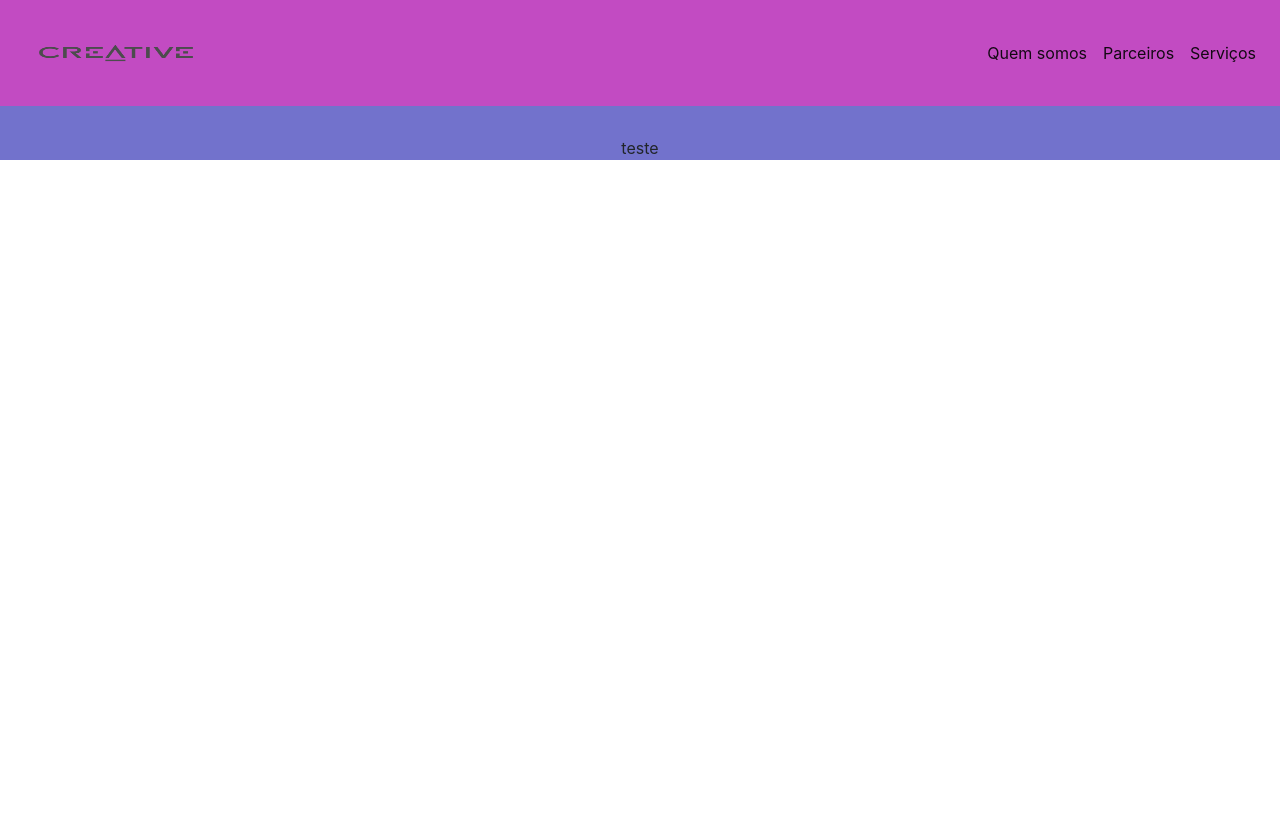
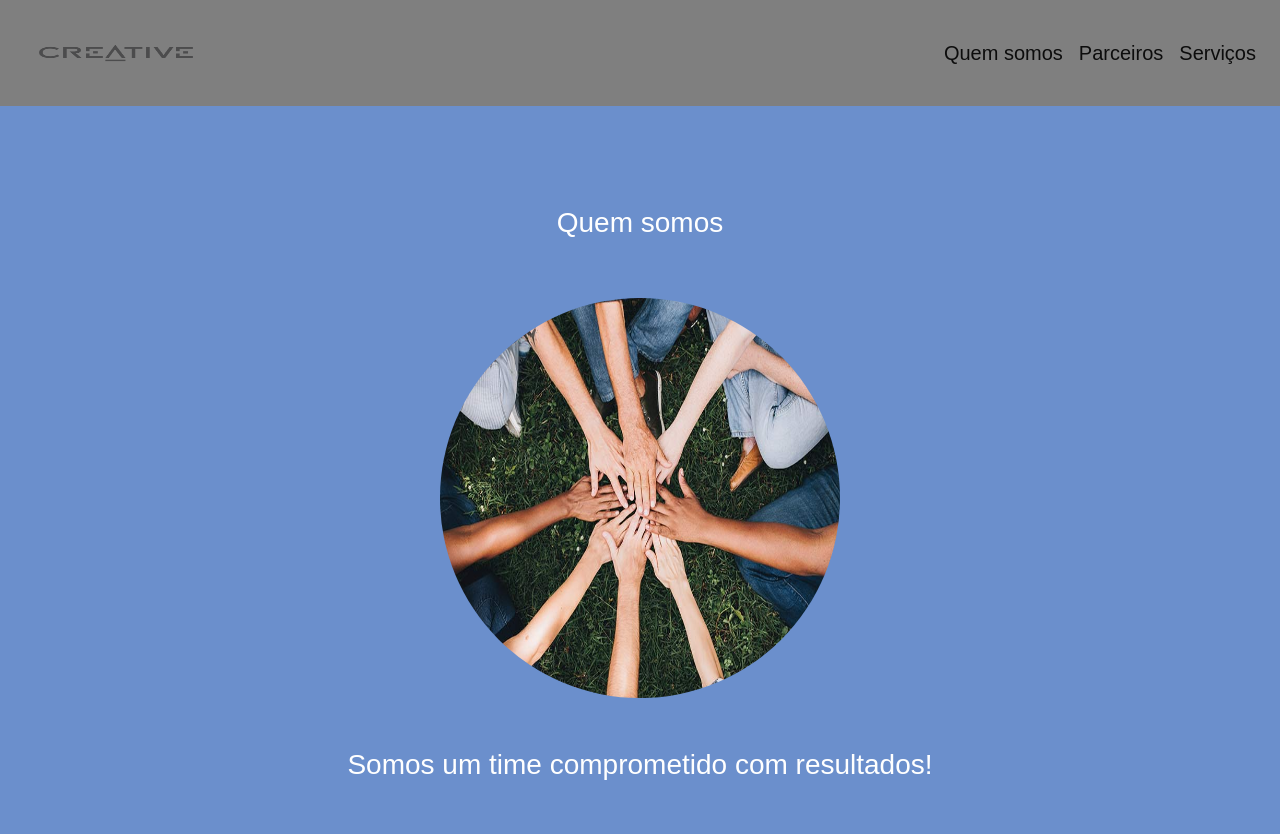
Before and after one commit to CarlosDevBr/BootStrap-Learning, a plain HTML site: page index.html in a window 1280 px wide. Before the commit the page ends 800 px from the top, so only its background shows below. Drawn offline with Linux system fonts and the light colour scheme.

Commit message:
Trabalhando com imagens dentro de containers

```diff
--- a/css/style.css
+++ b/css/style.css
@@ -1,11 +1,17 @@
+body {
+    font: 20px Arial, sans-serif;
+}
+
 .navbar {
-    background-color: rgb(194, 75, 194);
+    background-color: rgba(0, 0, 0, 0.5);
 }
 
 .quem-somos {
-    background-color: rgb(114, 114, 204);
+    background-color: rgb(107, 143, 204);
+    color: white;
 }
 
 .margin {
-    padding-top: 30px;
+    padding-top: 50px;
+    padding-bottom: 50px;
 }
--- a/index.html
+++ b/index.html
@@ -28,7 +28,9 @@
 
     <section id="quemsomos">
         <div class="container-fluid quem-somos text-center margin">
-            <p>teste</p>
+            <h3 class="margin">Quem somos</h3>
+            <img src="img/site3.jpg" class="rounded-circle" width="400" height="400" alt="quemSomos">
+            <h3 class="margin">Somos um time comprometido com resultados!</h3>
         </div>
     </section>
 </body>
```
